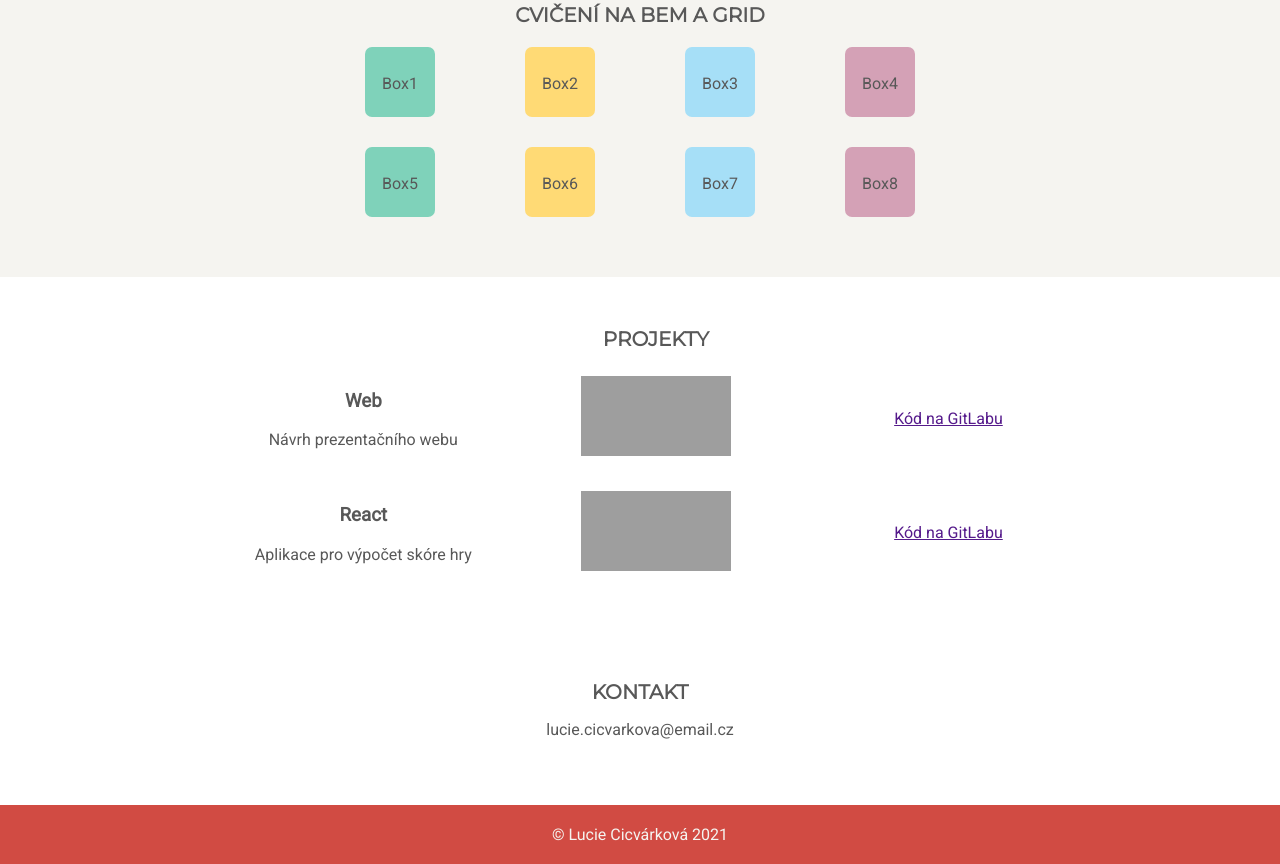
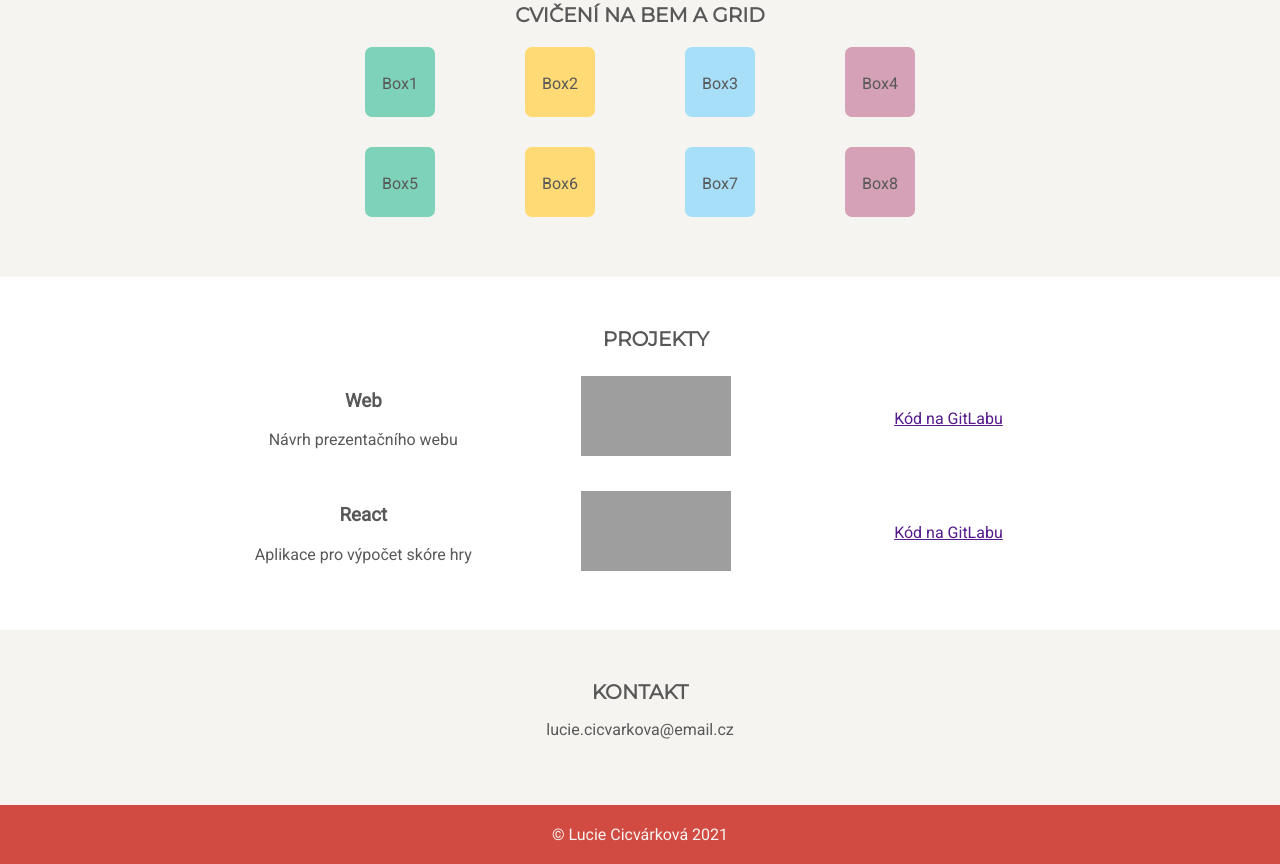
Before and after one commit to Tvorim-Web-od-A-do-Z-2-jaro-2021-Praha/portfolio-projekt-LucieCicvarkova, a plain HTML site: page index.html in a window 1280 px wide. Shown: the part 541-1405 px from the top of the page. Drawn offline with Linux system fonts and the light colour scheme; grey boxes are pictures that could not be loaded.

Commit message:
Úkol 2 - grid - drobná oprava

```diff
--- a/styles.css
+++ b/styles.css
@@ -214,7 +214,7 @@ padding-right: 30px;
     }
 }
 /*-------------------------------------------*/
-.contact--background-grey {
+.contact {
     background-color: rgb(245,244,240);
 }
 /*---------------------------------------------*/
```
